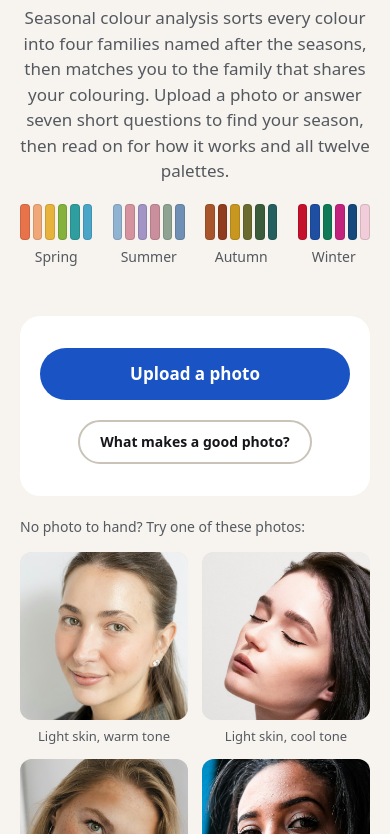
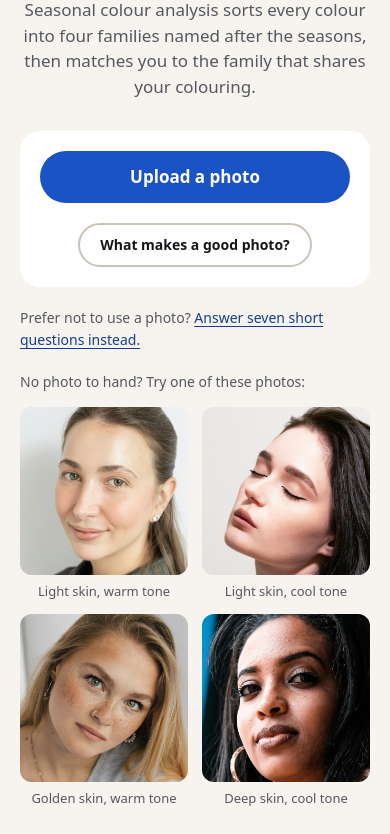
Before and after one commit to Dawidekk523/colormatch, an Astro site: page /seasonal-color-analysis in a window 390 px wide. Shown: the part 213-1047 px from the top of the page. Built offline with nearby package versions, Linux system fonts and the light colour scheme; Astro itself is replaced by a stand-in of ours.

Commit message:
Keep the season finder above the fold on the seasonal page's phone hero
On a phone the seasonal colour analysis hero led with the intro and four
palette strips, pushing the finder below the first screen. The intro now
keeps its opening sentence under 62rem, the strips wait for the two-column
layout, the stack is tightened, and the quiz link sits above the sample
photos so both ways in — upload and quiz — reach the fold. The breadcrumb
also keeps a 14px strip of page off the hero's warm surface. Desktop is
unchanged.

```diff
--- a/src/pages/seasonal-color-analysis.astro
+++ b/src/pages/seasonal-color-analysis.astro
@@ -68,14 +68,14 @@ const faq = [
   breadcrumbs={[{ name: 'Home', path: '/' }]}
   faq={faq}
 >
-  <section class="hero hero--split">
+  <section class="hero hero--split hero--seasonal">
     <div class="shell hero__inner">
       <div class="hero__words stack">
         <h1>Seasonal Color Analysis</h1>
         <p class="lede">
           Seasonal colour analysis sorts every colour into four families named after the seasons, then
-          matches you to the family that shares your colouring. Upload a photo or answer seven short
-          questions to find your season, then read on for how it works and all twelve palettes.
+          matches you to the family that shares your colouring.<span class="lede__extra"> Upload a photo or answer seven short
+          questions to find your season, then read on for how it works and all twelve palettes.</span>
         </p>
         <p class="hero__aside">
           Free, no sign-up. The reading happens inside this page, on your own device, and your photo is
--- a/src/styles/app.css
+++ b/src/styles/app.css
@@ -377,7 +377,58 @@
   }
 }
 
-
+/* The seasonal-colour-analysis hero. On a phone the finder has to reach the
+   first screen, so the intro drops to its opening sentence and the palette
+   strips — which only earn their place beside the two-column copy — step out
+   until the hero is side by side again. */
+@media (max-width: 61.99rem) {
+  .hero--seasonal .lede__extra {
+    display: none;
+  }
+
+  .hero--seasonal .strips {
+    display: none;
+  }
+
+  /* The finder has to reach the first screen with both ways in — upload and the
+     quiz — so this hero keeps a tighter stack than the shared spacing allows
+     and the sample photos, which are only a fallback, drop below the quiz. */
+  .hero--seasonal:not(:has(.analyzer--result)) {
+    padding-block: var(--space-4);
+  }
+
+  .hero--seasonal .hero__inner {
+    gap: var(--space-4);
+  }
+
+  .hero--seasonal .hero__words .lede {
+    margin-top: var(--space-2);
+    margin-bottom: 0;
+  }
+
+  .hero--seasonal .dropzone {
+    padding-block: var(--space-3);
+  }
+
+  .hero--seasonal .analyzer:not(.analyzer--result):not(.analyzer--working) {
+    display: flex;
+    flex-direction: column;
+  }
+
+  .hero--seasonal .analyzer .note {
+    order: 1;
+  }
+
+  .hero--seasonal .analyzer .samples {
+    order: 2;
+  }
+}
+
+/* The hero sits on its own warm surface, so the breadcrumb keeps a clear strip
+   of page between itself and that edge rather than meeting it. */
+.crumbs:has(+ .hero--seasonal) {
+  padding-bottom: var(--space-2);
+}
 
 .hero h1 {
   margin-bottom: var(--space-2);
```
Also changed, not shown: CHANGELOG.md.
